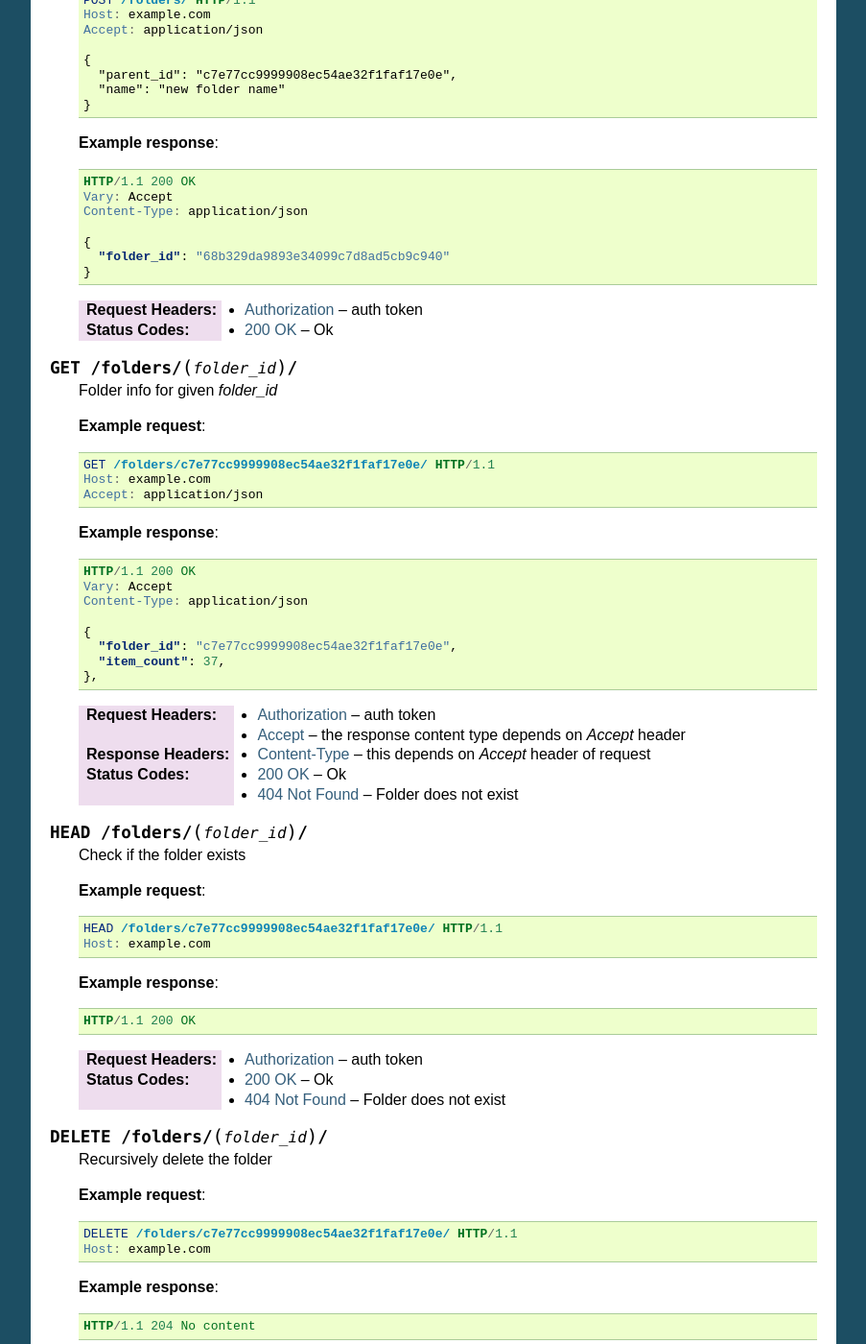
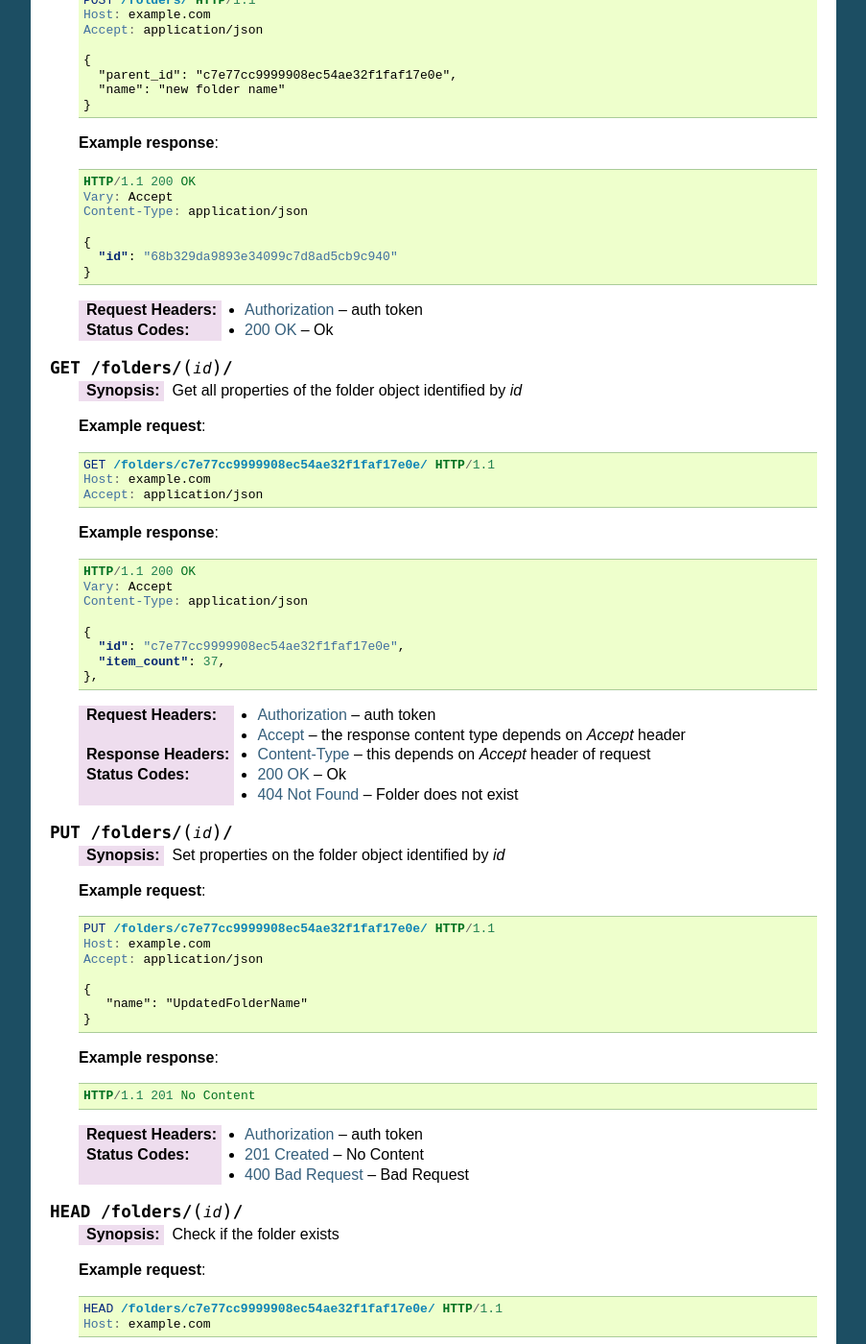
Before and after one commit to openchange/website, a Sphinx documentation site: the page built from api/mapistore_http/source/index.rst, in a window 1280 px wide and 1400 px high, scrolled down 969 px. Shown: the whole window at 96% size, without its empty margins (198-1101 px from the left). Built offline with Sphinx 7.4.7, drawn with Linux system fonts in a browser that asks for light colours; some of the changed text lies outside the part shown.

Commit message:
- Add :synopsis: option to directives (require sphinxcontrib.httpdomain >= 1.3.0) - Replace folder_id with id - Add PUT /folders/(id)/ request

```diff
--- a/api/mapistore_http/source/index.rst
+++ b/api/mapistore_http/source/index.rst
@@ -55,7 +55,7 @@ Folders
 
 .. http:post:: /folders/
 
-   Create a new folder and return it
+   :synopsis: Creates a new folder and returns its ID
 
    **Example request**:
 
@@ -79,15 +79,16 @@ Folders
       Content-Type: application/json
 
       {
-        "folder_id": "68b329da9893e34099c7d8ad5cb9c940"
+        "id": "68b329da9893e34099c7d8ad5cb9c940"
       }
 
    :reqheader Authorization: auth token
    :statuscode 200: Ok
 
-.. http:get:: /folders/(folder_id)/
 
-   Folder info for given `folder_id`
+.. http:get:: /folders/(id)/
+
+   :synopsis: Get all properties of the folder object identified by `id`
 
    **Example request**:
 
@@ -106,7 +107,7 @@ Folders
       Content-Type: application/json
 
       {
-        "folder_id": "c7e77cc9999908ec54ae32f1faf17e0e",
+        "id": "c7e77cc9999908ec54ae32f1faf17e0e",
         "item_count": 37,
       },
 
@@ -119,9 +120,36 @@ Folders
    :statuscode 404: Folder does not exist
 
 
-.. http:head:: /folders/(folder_id)/
+.. http:put:: /folders/(id)/
 
-   Check if the folder exists
+   :synopsis: Set properties on the folder object identified by `id`
+
+   **Example request**:
+
+   .. sourcecode:: http
+
+      PUT /folders/c7e77cc9999908ec54ae32f1faf17e0e/ HTTP/1.1
+      Host: example.com
+      Accept: application/json
+
+      {
+         "name": "UpdatedFolderName"
+      }
+
+   **Example response**:
+
+   .. sourcecode:: http
+
+      HTTP/1.1 201 No Content
+
+   :reqheader Authorization: auth token
+   :statuscode 201: No Content
+   :statuscode 400: Bad Request
+
+
+.. http:head:: /folders/(id)/
+
+   :synopsis: Check if the folder exists
 
    **Example request**:
 
@@ -141,9 +169,9 @@ Folders
    :statuscode 404: Folder does not exist
 
 
-.. http:delete:: /folders/(folder_id)/
+.. http:delete:: /folders/(id)/
 
-   Recursively delete the folder
+   :synopsis: Recursively delete the folder
 
    **Example request**:
 
@@ -165,7 +193,9 @@ Folders
 
 .. http:get:: /folders/(folder_id)/messages
 
-   List of messages inside the folder
+.. http:get:: /folders/(id)/messages
+
+   :synopsis: List of messages within specified folder
 
    **Example request**:
 
@@ -207,9 +237,9 @@ Folders
    :statuscode 404: Folder does not exist
 
 
-.. http:get:: /folders/(folder_id)/folders
+.. http:get:: /folders/(id)/folders
 
-   List of folders inside the folder
+   :synopsis: List of folders within specified folder
 
    **Example request**:
 
@@ -250,9 +280,10 @@ Folders
    :statuscode 200: Ok
    :statuscode 404: Folder does not exist
 
-.. http:post:: /folders/(folder_id)
 
-   Execute the given action on the folder
+.. http:post:: /folders/(id)
+
+   :synopsis: Execute the given action on the folder
 
    **Example request**:
 
```
